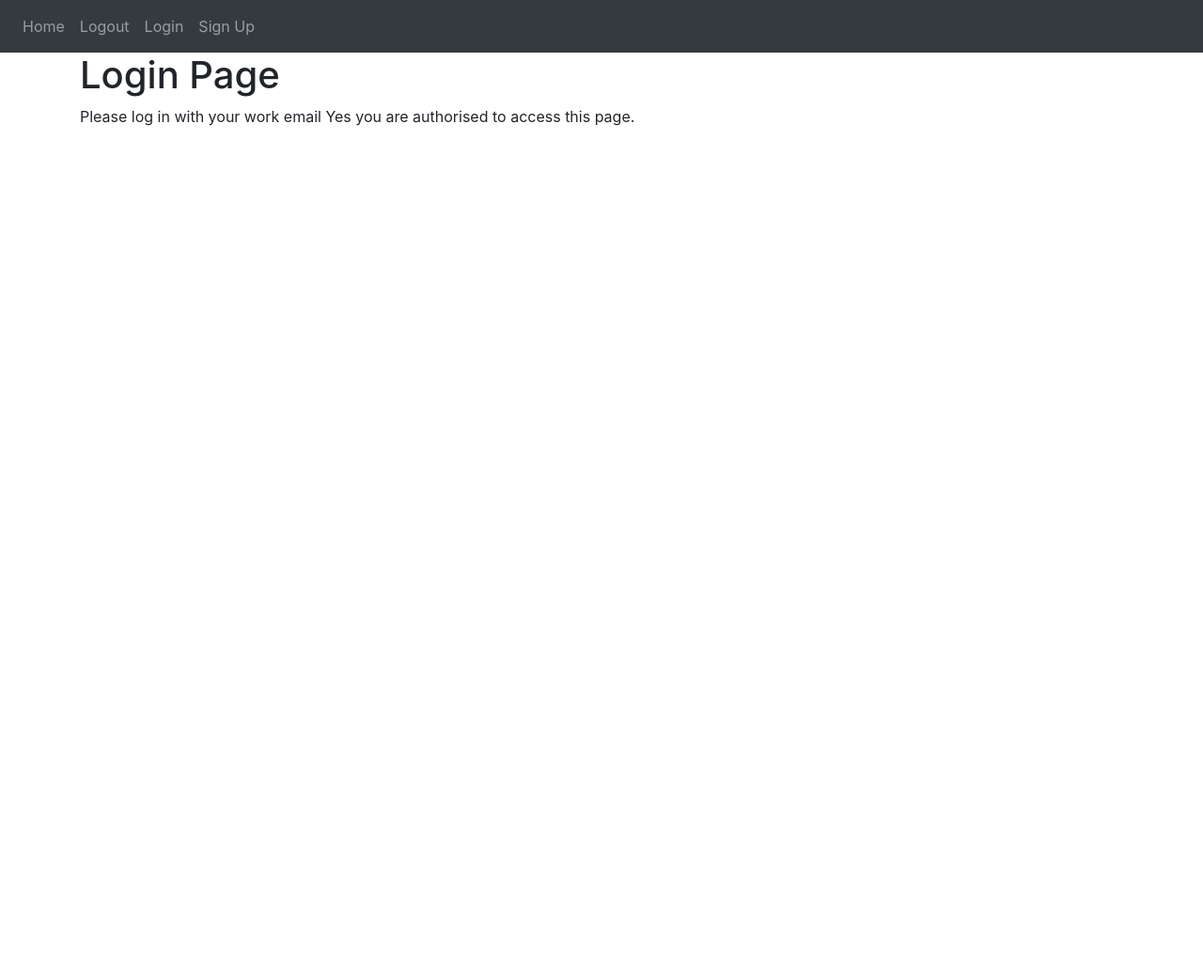
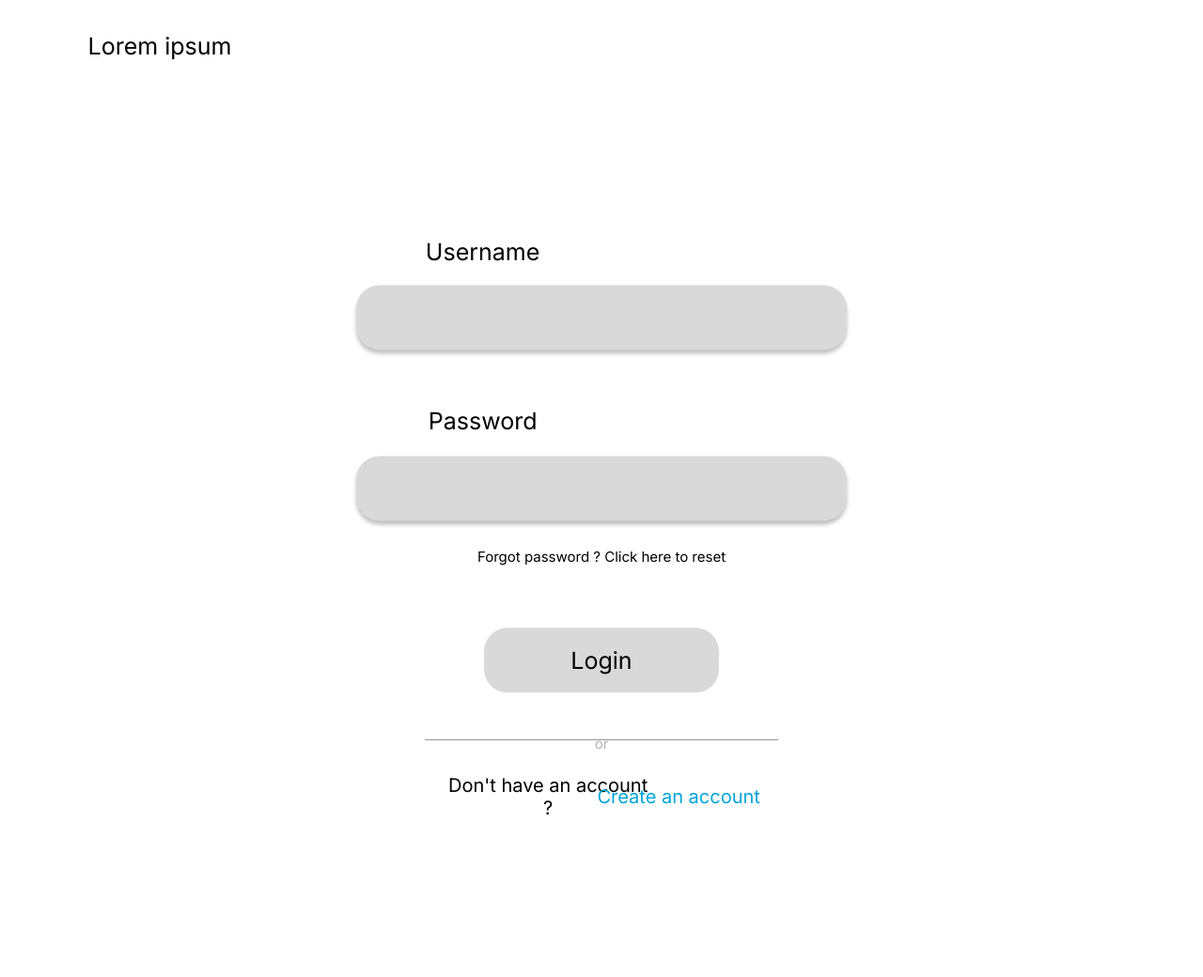
Before and after one commit to wz1421/webapp, a Flask app: page /login in a window 1280 px wide. Shown: the whole page at 94% size. Before the commit the page ends 134 px from the top, so only its background shows below. Run offline with Flask 3, Linux system fonts and the light colour scheme; some libraries are stand-ins or nearby versions.

Commit message:
login page html file

```diff
--- /dev/null
+++ b/Website/Templates/css/main.css
@@ -0,0 +1,136 @@
+* {
+  box-sizing: border-box;
+}
+body {
+  font-size: 14px;
+}
+.container {
+  width: 100%;
+  height: 1024px;
+  background: rgba(255,255,255,1);
+  opacity: 1;
+  position: relative;
+  top: 0px;
+  left: 0px;
+  overflow: hidden;
+}
+.name {
+  color: #fff;
+}
+.text_box {
+  width: 522px;
+  height: 69px;
+  background: rgba(217,217,217,1);
+  opacity: 1;
+  position: absolute;
+  top: 50%;
+  left: 50%;
+  transform: translate(-50%, -50%);
+  border-radius: 25px;
+  box-shadow: 0px 4px 4px rgba(0, 0, 0, 0.25);
+  overflow: hidden;
+}
+.login_button {
+  width: 250px;
+  height: 69px;
+  background: rgba(217,217,217,1);
+  opacity: 1;
+  position: relative;
+  display: flex;
+  align-items: center;
+  justify-content: center;
+  border-radius: 25px;
+  overflow: hidden;
+  margin: auto;
+  top: 50%;
+  transform: translateY(215%);
+}
+.user_pass_text {
+  width: 150px;
+  color: rgba(0,0,0,1);
+  position: absolute;
+  top: 43%;
+  left: 40%;
+  transform: translate(-50%, -50%);
+  font-family: Inter;
+  font-weight: Regular;
+  font-size: 25px;
+  opacity: 1;
+  text-align: center;
+  align-items: center;
+}
+.login_text {
+  color: rgba(0,0,0,1);
+  font-family: Inter;
+  font-weight: Regular;
+  font-size: 25px;
+  opacity: 1;
+  text-align: center;
+}
+.forgot_pass_text {
+  width: 305px;
+  color: rgba(0,0,0,1);
+  position: absolute;
+  top: 57%;
+  left: 50%;
+  transform: translate(-50%, -50%);
+  font-family: Inter;
+  font-weight: Regular;
+  font-size: 15px;
+  opacity: 1;
+  text-align: center;
+}
+.or_ {
+  width: 15px;
+  color: rgb(179,179,179);
+  position: absolute;
+  top: 57%;
+  left: 50%;
+  transform: translate(-50%, 1000%);
+  font-family: Inter;
+  font-weight: Regular;
+  font-size: 15px;
+  opacity: 1;
+  text-align: center;
+}
+.name {
+  color: #fff;
+}
+
+.alt_text {
+  width: 227px;
+  color: rgba(0,0,0,1);
+  position: absolute;
+  top: 82%;
+  left: 45.5%;
+  transform: translate(-50%, -50%);
+  font-family: Inter;
+  font-weight: Regular;
+  font-size: 20px;
+  opacity: 1;
+  text-align: center;
+}
+.name {
+  color: #fff;
+}
+
+.web_name {
+  width: 178px;
+  color: rgba(0,0,0,1);
+  position: absolute;
+  top: 26px;
+  left: 73px;
+  font-family: Inter;
+  font-weight: Light;
+  font-size: 25px;
+  opacity: 1;
+  text-align: center;
+}
+.line {
+  position: absolute;
+  top: 75.1%;
+  left: 57%;
+  transform: translate(-50%, 1000%);
+  width: 200px;
+  border-top: 1px solid #979595;
+}
--- a/Website/Templates/login.html
+++ b/Website/Templates/login.html
@@ -1,9 +1,43 @@
-{% extends "base.html" %}
-{% block title %}Login{% endblock %}
-{% block content %}
-<h1>Login Page</h1>
-{{ text }}
-{% if boolean == True %}
-Yes you are authorised to access this page.
-{% endif %}
-{% endblock %}
+<!DOCTYPE html>
+
+<html>
+    <head>
+        <link href="https://fonts.googleapis.com/css?family=Inter&display=swap" rel="stylesheet" />
+        <link href="./css/main.css" rel="stylesheet" />
+        <title>Document</title>
+    </head>
+    <body>
+        <div class="container">
+            <div class="name"></div>
+            <div class="login_button">
+                <span class="login_text">Login</span>
+            </div>
+            <span class="user_pass_text" style="top:260px">Username</span>
+            <div class="text_box" style="top:330px"></div>
+            <span class="user_pass_text">Password</span>
+            <div class="text_box"></div>
+            <span class="forgot_pass_text">Forgot password ? Click here to reset</span>
+            <span class="or_">or</span>
+            <div class="name"></div>
+            <div class="name"></div>
+            <span class="alt_text">Don't have an account ?</span>
+            <span class="alt_text" style="left:56.5% ; color: rgba(0,164,216);">Create an account</span>
+            <div class="name"></div>
+            <span class="web_name">Lorem ipsum</span>
+            <div class="line"></div>
+            <div class="line" style="left:43%"></div>
+        </div>
+    </body>
+</html>
+
+<!--
+*My notes*
+Most components have an opening and closing tag, e.g.
+  <div> content goes inside </div>
+    ^opening tag              ^closing tag
+
+Sometimes, opening and closing are done in a single tag, e.g.
+  <link href="myurliscool.com" />
+                               ^this / character closes the tag
+
+-->
```
Also changed, not shown: Website/Templates/login_template.html (added, +9 -0 lines).
